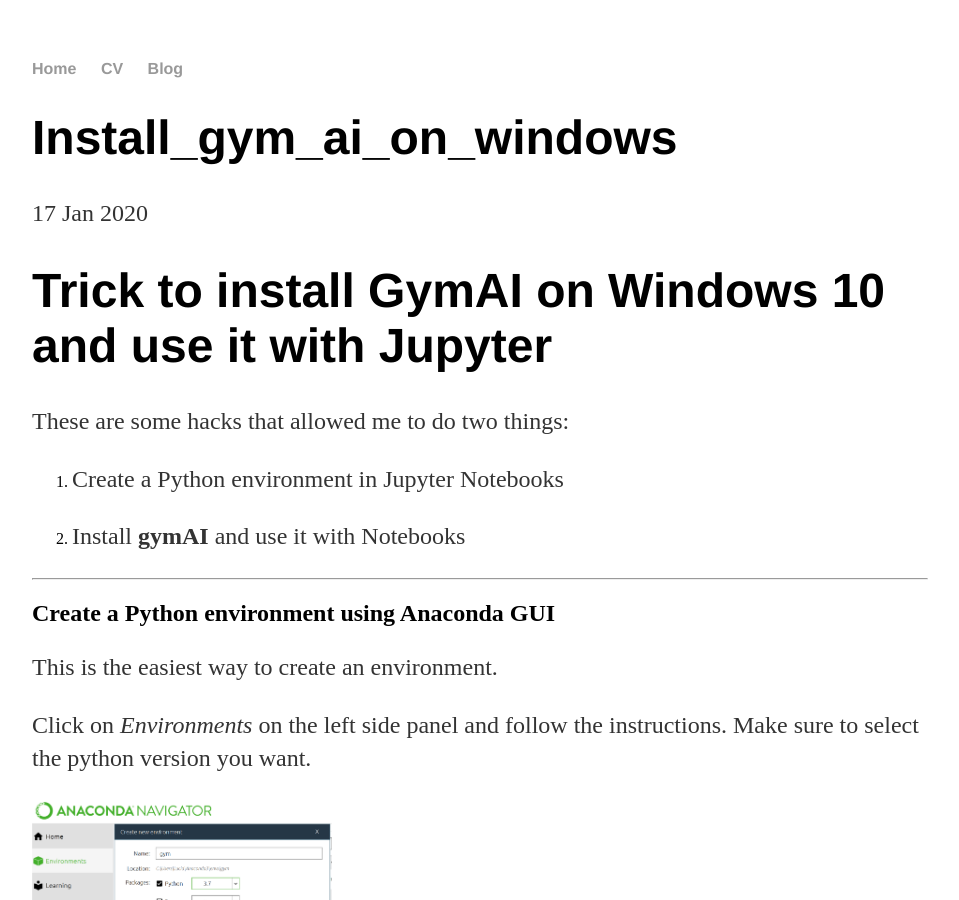
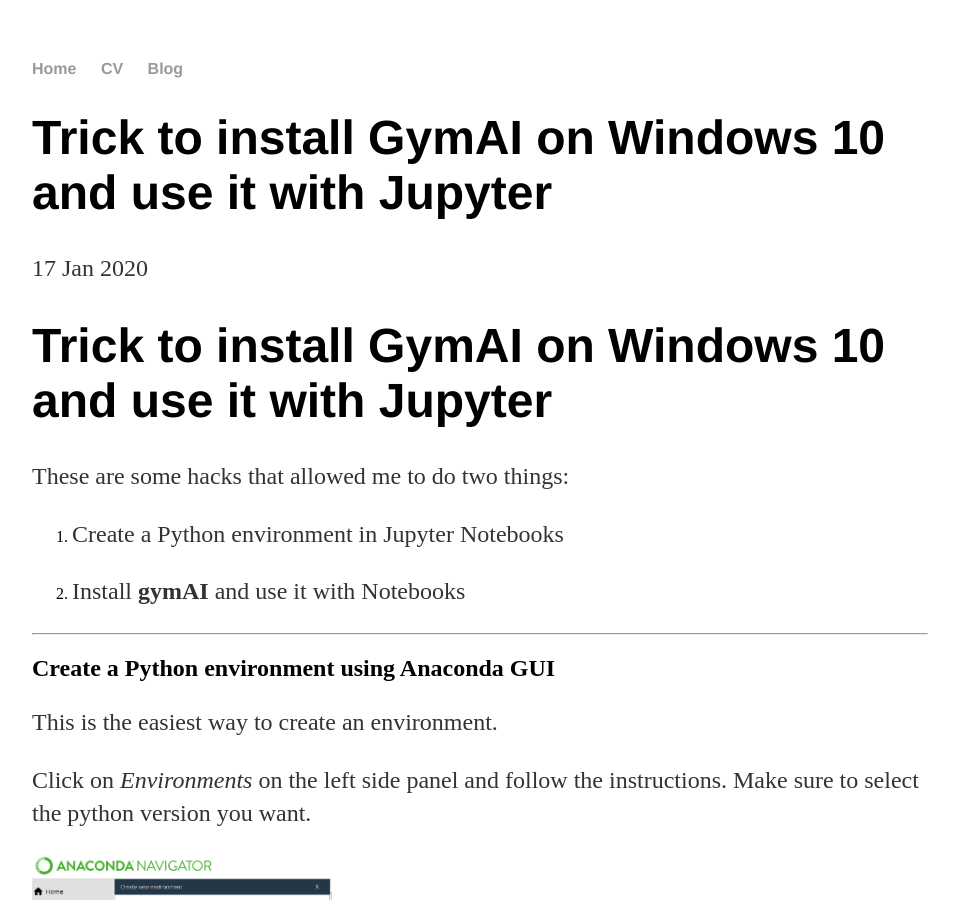
Before and after one commit to lcipolina/lcipolina.github.io, a Jekyll site: the page built from _posts/2020-01-17-Install_gym_AI_on_Windows.md, in a window 1280 px wide and 900 px high. Shown: the whole window, without its empty margins (160-1119 px from the left). Built offline with Jekyll 4.4.1, drawn with Linux system fonts in a browser that asks for light colours; our own code applies the rules of GitHub Pages for plain Markdown files.

Commit message:
Update 2020-01-17-Install_gym_AI_on_Windows.md

```diff
--- a/_posts/2020-01-17-Install_gym_AI_on_Windows.md
+++ b/_posts/2020-01-17-Install_gym_AI_on_Windows.md
@@ -1,3 +1,12 @@
+---
+layout: post
+title: "Trick to install GymAI on Windows 10 and use it with Jupyter"
+categories: [blog, engineering]
+tags: [maths, engineering, reinforcement learning]
+date: 2020-01-17
+---
+
+
 # Trick to install GymAI on Windows 10 and use it with Jupyter
 
 These are some hacks that allowed me to do two things:
```
